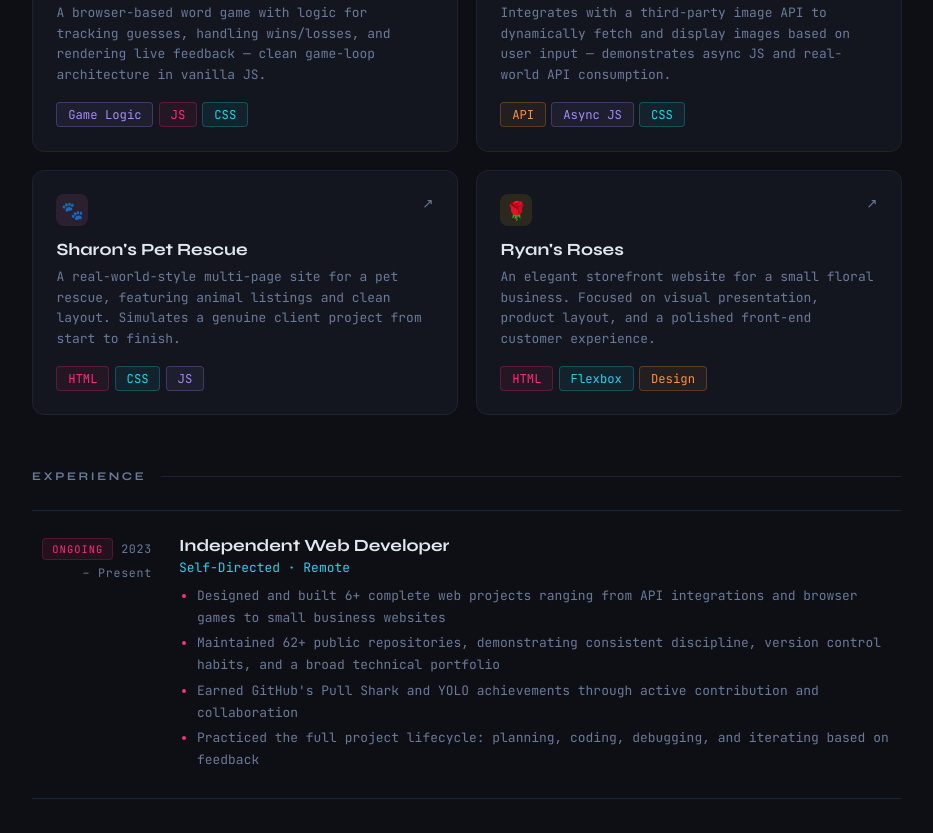
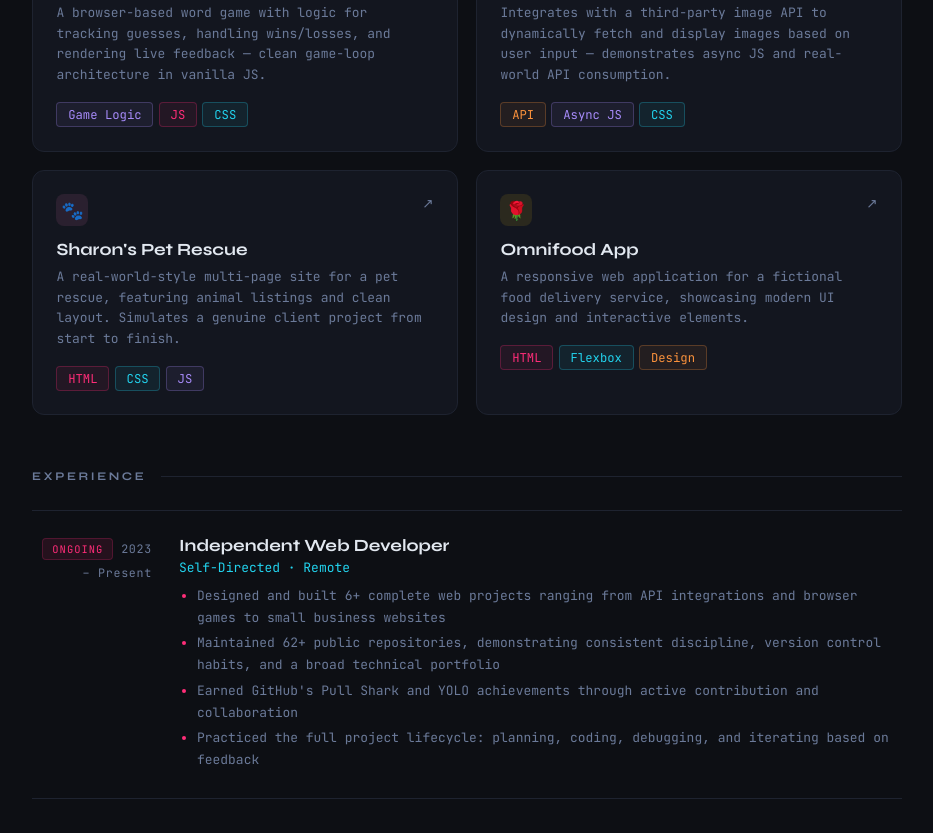
Before and after one commit to LauraLegro/laura-legro-resume-v5, a plain HTML site: page index.html in a window 1280 px wide. Shown: the part 1807-2640 px from the top of the page, without its empty margins (173-1106 px from the left). Drawn offline with Linux system fonts and the light colour scheme.

Commit message:
changed project from ryans roses to Omnifood App

```diff
--- a/index.html
+++ b/index.html
@@ -356,14 +356,14 @@
                     </div>
                 </a>
 
-                <a href="https://github.com/LauraLegro/Ryans-Roses" class="project-card">
+                <a href="https://github.com/LauraLegro/Omnifood-App" class="project-card">
                     <div class="pc-top">
                         <div class="pc-icon" style="background:rgba(250,204,21,0.1);">🌹</div>
                         <span class="pc-arrow">↗</span>
                     </div>
-                    <p class="pc-name">Ryan's Roses</p>
-                    <p class="pc-desc">An elegant storefront website for a small floral business. Focused on visual
-                        presentation, product layout, and a polished front-end customer experience.</p>
+                    <p class="pc-name">Omnifood App</p>
+                    <p class="pc-desc">A responsive web application for a fictional food delivery service, showcasing
+                        modern UI design and interactive elements.</p>
                     <div class="pc-tags">
                         <span class="tag g">HTML</span>
                         <span class="tag c">Flexbox</span>
```
